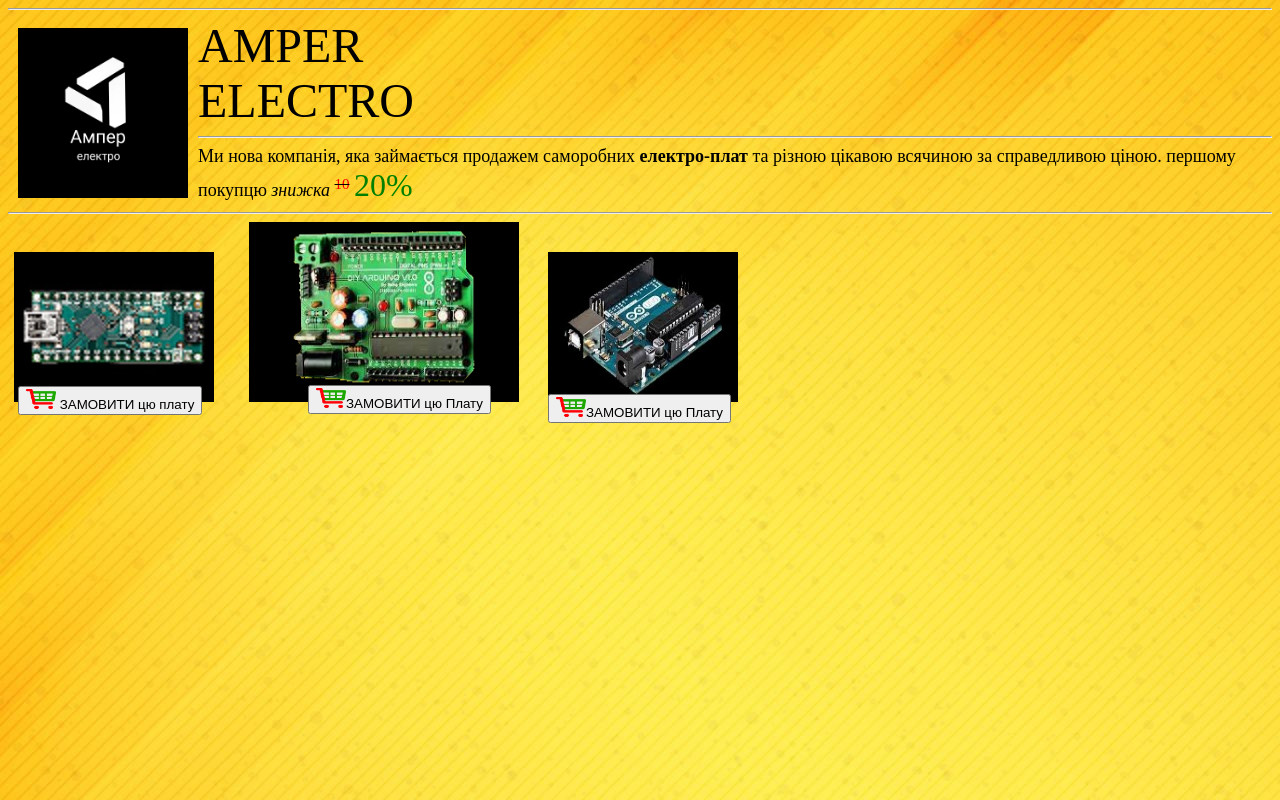
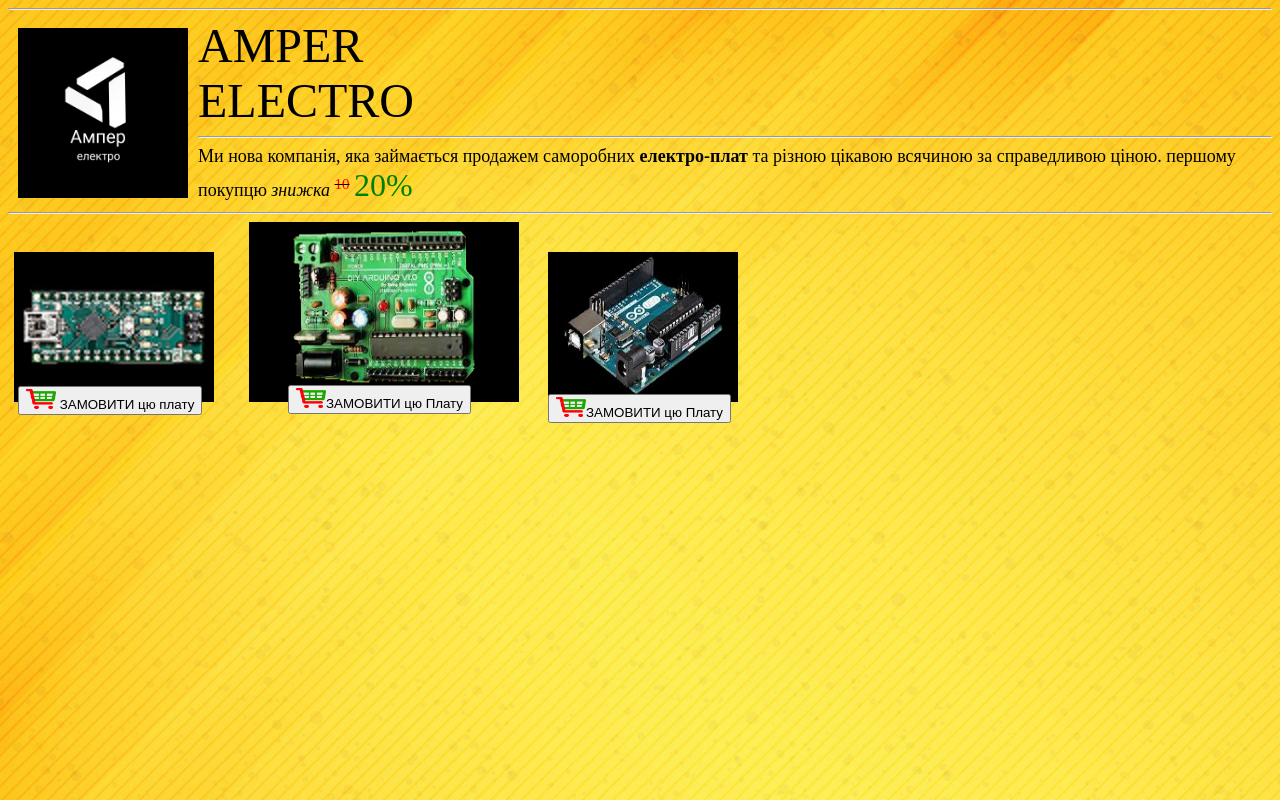
Before and after one commit to switkosta/switkosta.github.io, a plain HTML site: page index.html in a window 1280 px wide. Drawn offline with Linux system fonts and the light colour scheme.

Commit message:
Update index.html

```diff
--- a/index.html
+++ b/index.html
@@ -22,7 +22,7 @@
         <div style="margin: -20px 10px ">
             <a href="https://olx.ua/"><button><img src="kosh1.png" width="30" height="20"> ЗАМОВИТИ цю плату</button></a>
         </div>
-        <div style="margin: -30px 300px ">
+        <div style="margin: -30px 280px ">
         <a href="https://olx.ua/"><button> <img src="kosh1.png" width="30" height="20">ЗАМОВИТИ цю Плату</button></a>
         </div>
         <div style="margin: 10px 540px ">
```
